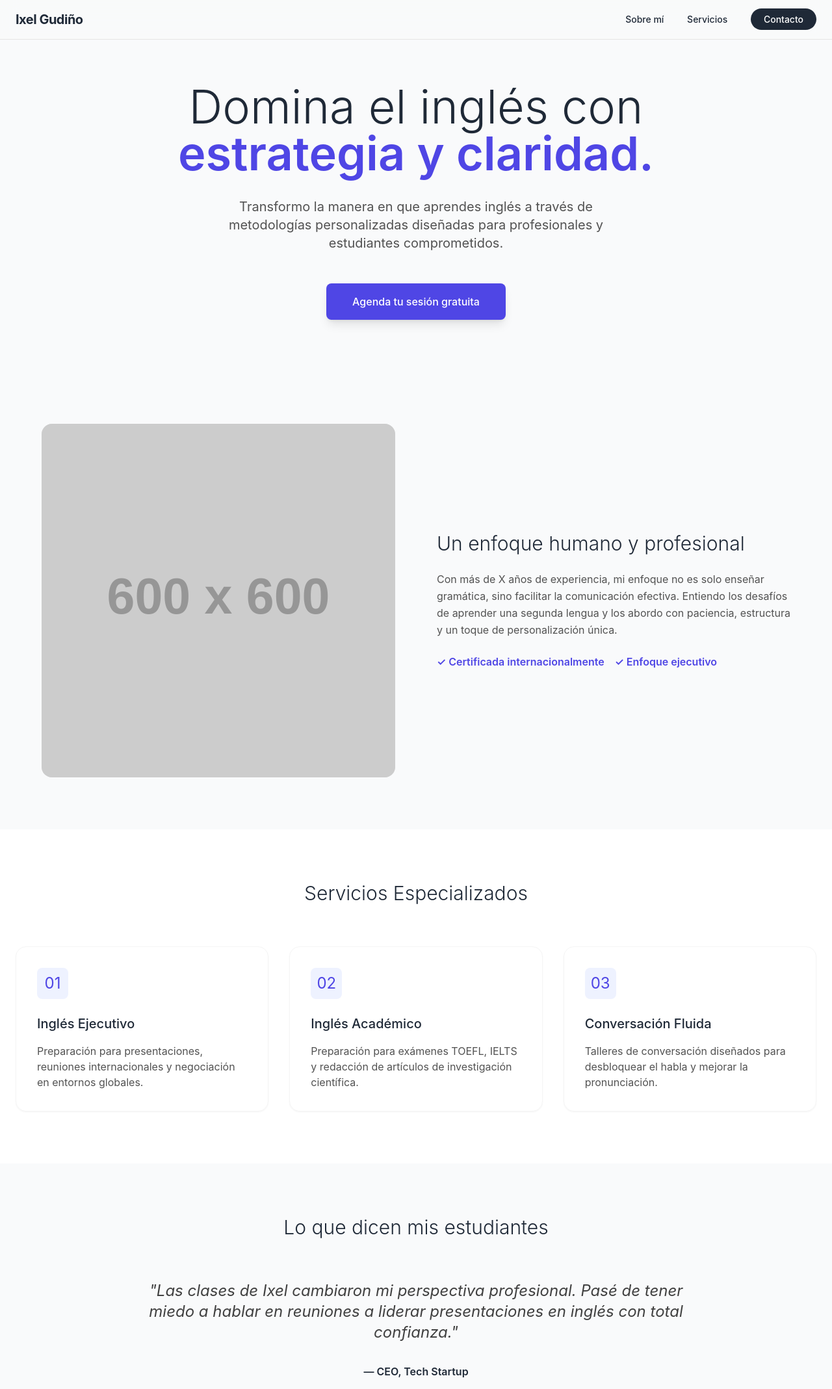
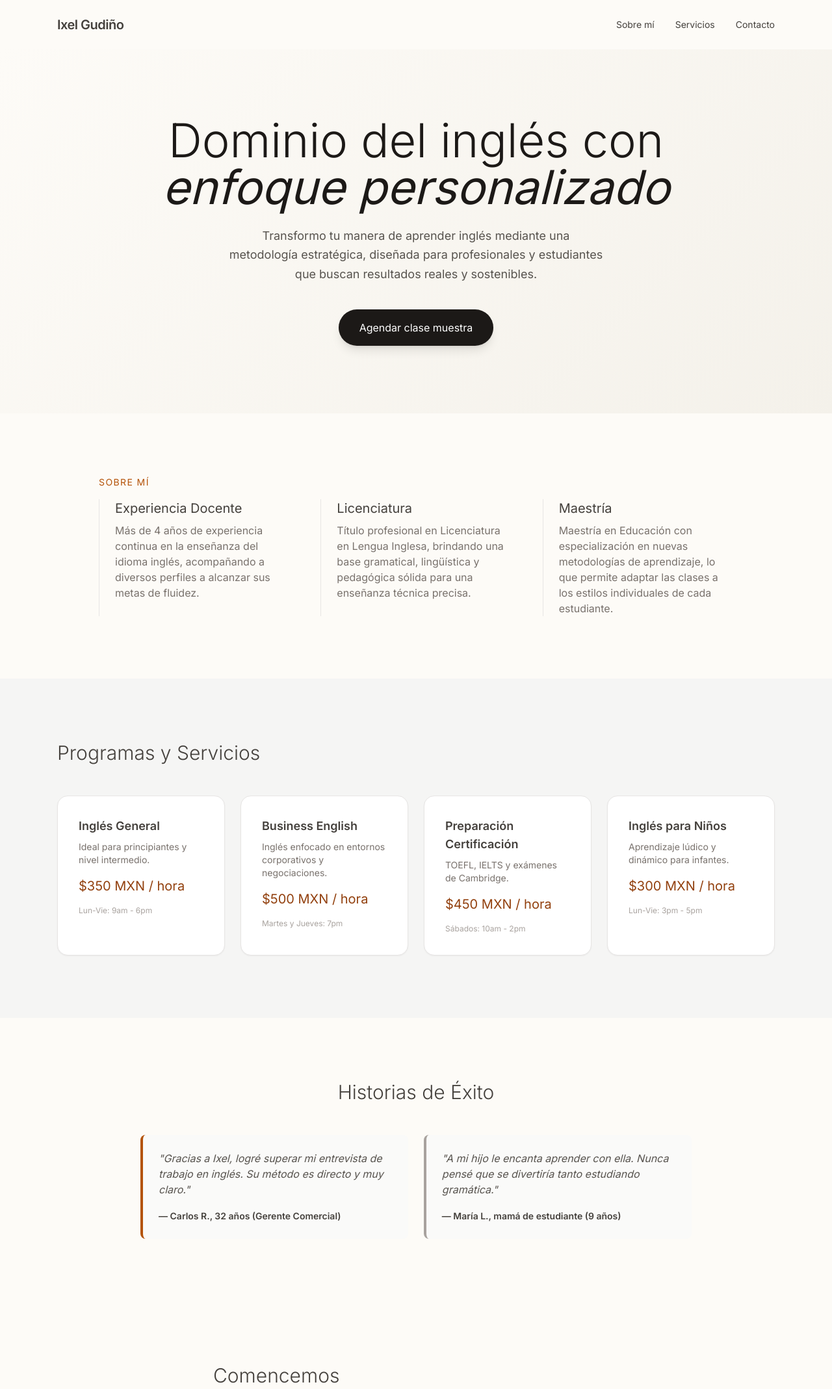
Before and after one commit to IxelGudino10/Learning_English, a plain HTML site: page index.html in a window 1280 px wide. Shown: the top 2137 px of the page at 65% size. Drawn offline with nearby package versions, Linux system fonts and the light colour scheme; placeholder pictures from the web are drawn by us.

Commit message:
Add files via upload

```diff
--- a/index.html
+++ b/index.html
@@ -1,129 +1,136 @@
 <!DOCTYPE html>
-<html lang="es" class="scroll-smooth">
+<html lang="es">
 <head>
     <meta charset="UTF-8">
     <meta name="viewport" content="width=device-width, initial-scale=1.0">
     <title>Ixel Gudiño | English Educator</title>
     <script src="https://cdn.tailwindcss.com"></script>
-    <script>
-        tailwind.config = {
-            theme: {
-                extend: {
-                    colors: {
-                        neutral: { 50: '#F9FAFB', 800: '#1F2937' },
-                        accent: { 600: '#4F46E5' } // Un tono azul profundo profesional
-                    }
-                }
-            }
-        }
-    </script>
     <style>
+        @import url('https://fonts.googleapis.com/css2?family=Inter:wght@300;400;600&display=swap');
         body { font-family: 'Inter', sans-serif; }
+        .hero-gradient { background: linear-gradient(135deg, #fdfbf7 0%, #f4f1ea 100%); }
     </style>
 </head>
+<body class="text-stone-700 bg-[#FDFBF7]">
 
-<body class="bg-neutral-50 text-neutral-800">
-
-    <nav class="fixed w-full z-50 bg-neutral-50/80 backdrop-blur-md border-b border-neutral-200">
-        <div class="max-w-7xl mx-auto px-6 py-4 flex justify-between items-center">
-            <span class="text-xl font-bold tracking-tight">Ixel Gudiño</span>
-            <div class="space-x-8 text-sm font-medium">
-                <a href="#about" class="hover:text-accent-600 transition">Sobre mí</a>
-                <a href="#services" class="hover:text-accent-600 transition">Servicios</a>
-                <a href="#contact" class="bg-neutral-800 text-white px-5 py-2 rounded-full hover:bg-neutral-700 transition">Contacto</a>
-            </div>
+    <nav class="p-6 flex justify-between items-center max-w-6xl mx-auto">
+        <div class="text-xl font-semibold tracking-tight">Ixel Gudiño</div>
+        <div class="hidden md:flex space-x-8 text-sm">
+            <a href="#about" class="hover:text-amber-700 transition">Sobre mí</a>
+            <a href="#services" class="hover:text-amber-700 transition">Servicios</a>
+            <a href="#contact" class="hover:text-amber-700 transition">Contacto</a>
         </div>
     </nav>
 
-    <header class="pt-32 pb-20 px-6">
-        <div class="max-w-5xl mx-auto text-center">
-            <h1 class="text-5xl md:text-7xl font-light mb-8 leading-tight">
-                Domina el inglés con <span class="font-semibold text-accent-600">estrategia y claridad.</span>
-            </h1>
-            <p class="text-lg md:text-xl text-neutral-600 mb-12 max-w-2xl mx-auto">
-                Transformo la manera en que aprendes inglés a través de metodologías personalizadas diseñadas para profesionales y estudiantes comprometidos.
-            </p>
-            <a href="#contact" class="inline-block bg-accent-600 text-white px-10 py-4 rounded-lg font-medium hover:bg-indigo-700 transition shadow-lg">
-                Agenda tu sesión gratuita
-            </a>
-        </div>
+    <header class="hero-gradient min-h-[70vh] flex flex-col justify-center items-center text-center p-10">
+        <h1 class="text-5xl md:text-7xl font-light mb-6 text-stone-900">Dominio del inglés con <br><span class="italic font-normal">enfoque personalizado</span></h1>
+        <p class="max-w-xl text-lg text-stone-600 mb-10 leading-relaxed">
+            Transformo tu manera de aprender inglés mediante una metodología estratégica, diseñada para profesionales y estudiantes que buscan resultados reales y sostenibles.
+        </p>
+        <a href="#contact" class="bg-stone-900 text-white px-8 py-4 rounded-full hover:bg-amber-800 transition shadow-lg">Agendar clase muestra</a>
     </header>
 
-    <section id="about" class="py-20 px-6">
-        <div class="max-w-6xl mx-auto grid md:grid-cols-2 gap-16 items-center">
-            <div class="aspect-square bg-neutral-200 rounded-2xl overflow-hidden">
-                <img src="https://placehold.co/600x600/e5e7eb/4f46e5?text=Ixel+Gudiño" alt="Ixel Gudiño" class="w-full h-full object-cover">
+    <section id="about" class="max-w-5xl mx-auto py-24 px-6">
+        <h2 class="text-sm uppercase tracking-widest text-amber-700 mb-4">Sobre mí</h2>
+        <div class="grid md:grid-cols-3 gap-12">
+            <div class="border-l border-stone-200 pl-6">
+                <h3 class="text-xl mb-2 font-medium">Experiencia Docente</h3>
+                <p class="text-stone-500">Más de 4 años de experiencia continua en la enseñanza del idioma inglés, acompañando a diversos perfiles a alcanzar sus metas de fluidez.</p>
             </div>
-            <div>
-                <h2 class="text-3xl font-light mb-6">Un enfoque humano y profesional</h2>
-                <p class="text-neutral-600 mb-6 leading-relaxed">
-                    Con más de X años de experiencia, mi enfoque no es solo enseñar gramática, sino facilitar la comunicación efectiva. Entiendo los desafíos de aprender una segunda lengua y los abordo con paciencia, estructura y un toque de personalización única.
-                </p>
-                <div class="flex gap-4 text-accent-600 font-semibold">
-                    <span>✓ Certificada internacionalmente</span>
-                    <span>✓ Enfoque ejecutivo</span>
+            <div class="border-l border-stone-200 pl-6">
+                <h3 class="text-xl mb-2 font-medium">Licenciatura</h3>
+                <p class="text-stone-500">Título profesional en Licenciatura en Lengua Inglesa, brindando una base gramatical, lingüística y pedagógica sólida para una enseñanza técnica precisa.</p>
+            </div>
+            <div class="border-l border-stone-200 pl-6">
+                <h3 class="text-xl mb-2 font-medium">Maestría</h3>
+                <p class="text-stone-500">Maestría en Educación con especialización en nuevas metodologías de aprendizaje, lo que permite adaptar las clases a los estilos individuales de cada estudiante.</p>
+            </div>
+        </div>
+    </section>
+
+    <section id="services" class="bg-stone-100 py-24">
+        <div class="max-w-6xl mx-auto px-6">
+            <h2 class="text-3xl font-light mb-12">Programas y Servicios</h2>
+            <div class="grid md:grid-cols-2 lg:grid-cols-4 gap-6">
+                <!-- Card 1 -->
+                <div class="bg-white p-8 rounded-2xl shadow-sm border border-stone-200">
+                    <h4 class="font-semibold text-lg mb-2">Inglés General</h4>
+                    <p class="text-sm text-stone-500 mb-4">Ideal para principiantes y nivel intermedio.</p>
+                    <p class="text-xl font-medium text-amber-800">$350 MXN / hora</p>
+                    <p class="text-xs text-stone-400 mt-4">Lun-Vie: 9am - 6pm</p>
+                </div>
+                <!-- Card 2 -->
+                <div class="bg-white p-8 rounded-2xl shadow-sm border border-stone-200">
+                    <h4 class="font-semibold text-lg mb-2">Business English</h4>
+                    <p class="text-sm text-stone-500 mb-4">Inglés enfocado en entornos corporativos y negociaciones.</p>
+                    <p class="text-xl font-medium text-amber-800">$500 MXN / hora</p>
+                    <p class="text-xs text-stone-400 mt-4">Martes y Jueves: 7pm</p>
+                </div>
+                <!-- Card 3 -->
+                <div class="bg-white p-8 rounded-2xl shadow-sm border border-stone-200">
+                    <h4 class="font-semibold text-lg mb-2">Preparación Certificación</h4>
+                    <p class="text-sm text-stone-500 mb-4">TOEFL, IELTS y exámenes de Cambridge.</p>
+                    <p class="text-xl font-medium text-amber-800">$450 MXN / hora</p>
+                    <p class="text-xs text-stone-400 mt-4">Sábados: 10am - 2pm</p>
+                </div>
+                <!-- Card 4 -->
+                <div class="bg-white p-8 rounded-2xl shadow-sm border border-stone-200">
+                    <h4 class="font-semibold text-lg mb-2">Inglés para Niños</h4>
+                    <p class="text-sm text-stone-500 mb-4">Aprendizaje lúdico y dinámico para infantes.</p>
+                    <p class="text-xl font-medium text-amber-800">$300 MXN / hora</p>
+                    <p class="text-xs text-stone-400 mt-4">Lun-Vie: 3pm - 5pm</p>
                 </div>
             </div>
         </div>
     </section>
 
-    <section id="services" class="py-20 px-6 bg-white">
-        <div class="max-w-7xl mx-auto">
-            <h2 class="text-3xl text-center font-light mb-16">Servicios Especializados</h2>
-            <div class="grid md:grid-cols-3 gap-8">
-                <!-- Card 1 -->
-                <div class="p-8 border border-neutral-100 rounded-2xl hover:shadow-xl transition shadow-sm">
-                    <div class="w-12 h-12 bg-indigo-50 text-accent-600 rounded-lg flex items-center justify-center mb-6 text-2xl">01</div>
-                    <h3 class="text-xl font-medium mb-4">Inglés Ejecutivo</h3>
-                    <p class="text-neutral-600">Preparación para presentaciones, reuniones internacionales y negociación en entornos globales.</p>
+    <section class="py-24 max-w-4xl mx-auto px-6">
+        <h2 class="text-3xl font-light mb-12 text-center">Historias de Éxito</h2>
+        <div class="space-y-12">
+            <div class="flex flex-col md:flex-row gap-6">
+                <div class="bg-stone-50 p-6 rounded-lg border-l-4 border-amber-700">
+                    <p class="italic text-stone-600 mb-4">"Gracias a Ixel, logré superar mi entrevista de trabajo en inglés. Su método es directo y muy claro."</p>
+                    <span class="text-sm font-semibold">— Carlos R., 32 años (Gerente Comercial)</span>
                 </div>
-                <!-- Card 2 -->
-                <div class="p-8 border border-neutral-100 rounded-2xl hover:shadow-xl transition shadow-sm">
-                    <div class="w-12 h-12 bg-indigo-50 text-accent-600 rounded-lg flex items-center justify-center mb-6 text-2xl">02</div>
-                    <h3 class="text-xl font-medium mb-4">Inglés Académico</h3>
-                    <p class="text-neutral-600">Preparación para exámenes TOEFL, IELTS y redacción de artículos de investigación científica.</p>
-                </div>
-                <!-- Card 3 -->
-                <div class="p-8 border border-neutral-100 rounded-2xl hover:shadow-xl transition shadow-sm">
-                    <div class="w-12 h-12 bg-indigo-50 text-accent-600 rounded-lg flex items-center justify-center mb-6 text-2xl">03</div>
-                    <h3 class="text-xl font-medium mb-4">Conversación Fluida</h3>
-                    <p class="text-neutral-600">Talleres de conversación diseñados para desbloquear el habla y mejorar la pronunciación.</p>
+                <div class="bg-stone-50 p-6 rounded-lg border-l-4 border-stone-400">
+                    <p class="italic text-stone-600 mb-4">"A mi hijo le encanta aprender con ella. Nunca pensé que se divertiría tanto estudiando gramática."</p>
+                    <span class="text-sm font-semibold">— María L., mamá de estudiante (9 años)</span>
                 </div>
             </div>
         </div>
     </section>
 
-    <section class="py-20 px-6">
-        <div class="max-w-4xl mx-auto text-center">
-            <h2 class="text-3xl font-light mb-16">Lo que dicen mis estudiantes</h2>
-            <blockquote class="text-2xl italic text-neutral-700 mb-8">
-                "Las clases de Ixel cambiaron mi perspectiva profesional. Pasé de tener miedo a hablar en reuniones a liderar presentaciones en inglés con total confianza."
-            </blockquote>
-            <p class="font-semibold">— CEO, Tech Startup</p>
-        </div>
+    <section id="contact" class="max-w-2xl mx-auto py-24 px-6">
+        <h2 class="text-3xl font-light mb-8">Comencemos</h2>
+        <form class="grid gap-6">
+            <input type="text" placeholder="Nombre completo" class="w-full p-4 border border-stone-300 rounded-lg outline-none focus:border-amber-700">
+            <input type="email" placeholder="Correo electrónico" class="w-full p-4 border border-stone-300 rounded-lg outline-none focus:border-amber-700">
+            <select class="w-full p-4 border border-stone-300 rounded-lg outline-none focus:border-amber-700">
+                <option>Selecciona un servicio</option>
+                <option>Inglés General</option>
+                <option>Business English</option>
+                <option>Preparación Certificación</option>
+                <option>Inglés para Niños</option>
+            </select>
+            <textarea placeholder="Cuéntame sobre tus metas" rows="4" class="w-full p-4 border border-stone-300 rounded-lg outline-none focus:border-amber-700"></textarea>
+            <button class="bg-amber-700 text-white py-4 rounded-lg hover:bg-amber-800 transition">Enviar Mensaje</button>
+        </form>
     </section>
 
-    <section id="contact" class="py-20 px-6">
-        <div class="max-w-2xl mx-auto bg-white p-8 md:p-12 rounded-3xl shadow-sm border border-neutral-100">
-            <h2 class="text-3xl font-light mb-8 text-center">Iniciemos una conversación</h2>
-            <form action="#" class="space-y-6">
-                <div class="grid md:grid-cols-2 gap-6">
-                    <input type="text" placeholder="Nombre" class="w-full p-4 rounded-lg bg-neutral-50 border border-neutral-200 focus:outline-accent-600">
-                    <input type="email" placeholder="Email" class="w-full p-4 rounded-lg bg-neutral-50 border border-neutral-200 focus:outline-accent-600">
-                </div>
-                <textarea rows="4" placeholder="¿En qué puedo ayudarte?" class="w-full p-4 rounded-lg bg-neutral-50 border border-neutral-200 focus:outline-accent-600"></textarea>
-                <button class="w-full bg-neutral-800 text-white py-4 rounded-lg hover:bg-black transition">Enviar mensaje</button>
-            </form>
-        </div>
-    </section>
-
-    <footer class="py-12 border-t border-neutral-200 text-center text-neutral-500">
-        <p>© 2026 Ixel Gudiño. Todos los derechos reservados.</p>
-        <div class="mt-4 space-x-6">
-            <a href="#" class="hover:text-accent-600">LinkedIn</a>
-            <a href="#" class="hover:text-accent-600">Instagram</a>
-        </div>
+    <footer class="text-center py-12 text-stone-400 text-sm">
+        © 2026 Ixel Gudiño. Todos los derechos reservados.
     </footer>
 
+    <script>
+        // Smooth scrolling implementation
+        document.querySelectorAll('a[href^="#"]').forEach(anchor => {
+            anchor.addEventListener('click', function (e) {
+                e.preventDefault();
+                document.querySelector(this.getAttribute('href')).scrollIntoView({
+                    behavior: 'smooth'
+                });
+            });
+        });
+    </script>
 </body>
 </html>
```
